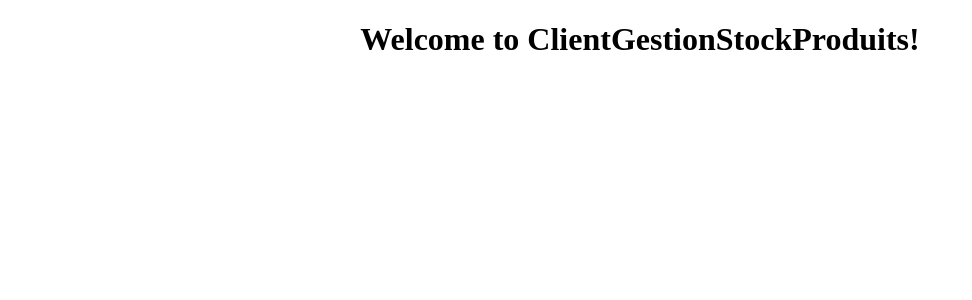
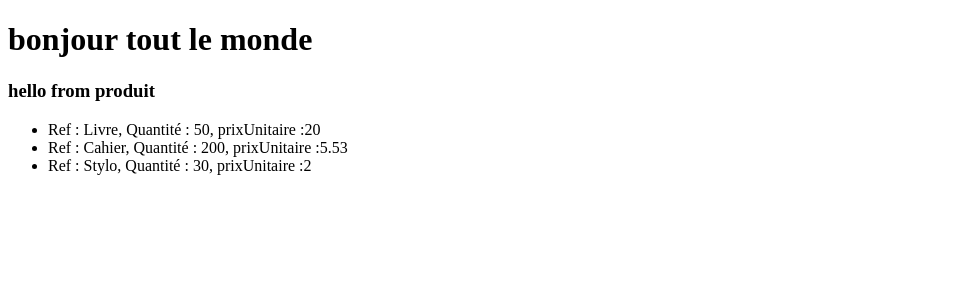
Before and after one commit to Abderrahim-Saybari/ClientGestionStockProduits, an Angular app: page / in a window 1280 px wide. Shown: the top 300 px of the page, without its empty margins (0-972 px from the left). Built offline with nearby package versions, Linux system fonts and the light colour scheme.

Commit message:
l'ajout et la modification dans package.json

```diff
--- a/package.json
+++ b/package.json
@@ -19,6 +19,11 @@
     "@angular/platform-browser": "~8.1.2",
     "@angular/platform-browser-dynamic": "~8.1.2",
     "@angular/router": "~8.1.2",
+    "@fortawesome/fontawesome-free": "^5.11.2",
+    "boostrap": "^2.0.0",
+    "bootstrap": "^4.0.0-beta.2",
+    "jquery": "^3.4.1",
+    "popper.js": "^1.16.0",
     "rxjs": "~6.4.0",
     "tslib": "^1.9.0",
     "zone.js": "~0.9.1"
--- a/src/app/app.component.html
+++ b/src/app/app.component.html
@@ -1,6 +1,2 @@
-<!--The content below is only a placeholder and can be replaced.-->
-<div style="text-align:center">
-  <h1>
-    Welcome to {{ title }}!
-  </h1>
-<router-outlet></router-outlet>
+<h1> bonjour tout le monde </h1>
+<app-produit></app-produit>
--- /dev/null
+++ b/src/app/produit/produit.component.html
@@ -0,0 +1,6 @@
+<h3>hello from produit</h3>
+<ul>
+    <li *ngFor="let produit of produits">
+      Ref : {{produit.ref}}, Quantité : {{produit.quantite}}, prixUnitaire :{{produit.prixUnitaire}}
+    </li>
+</ul>
--- /dev/null
+++ b/src/app/produit/produit.component.ts
@@ -0,0 +1,20 @@
+import { Component, OnInit } from '@angular/core';
+
+import {ProduitMockService } from './produit.mock.service';
+import { Produit } from '../shared/Produit';
+
+@Component({
+  selector: 'app-produit',
+  templateUrl: './produit.component.html',
+  styleUrls: ['./produit.component.css']
+})
+export class ProduitComponent implements OnInit {
+
+  produits: Produit[];
+  constructor(private produitservice: ProduitMockService) { }
+
+  ngOnInit() {
+    this.produits = this.produitservice.getProduits();
+  }
+
+}
--- /dev/null
+++ b/src/app/produit/produit.mock.service.ts
@@ -0,0 +1,25 @@
+import {Injectable} from '@angular/core';
+
+import { Produit } from '../shared/Produit';
+
+import { from } from 'rxjs';
+
+@Injectable()
+export class ProduitMockService {
+
+    PRODUITS: Produit[] = [];
+
+    constructor() {
+        const p1: Produit = new Produit('Livre', 50, 20);
+        const p2: Produit = new Produit('Cahier', 200, 5.53);
+        const p3: Produit = new Produit('Stylo', 30, 2);
+
+        this.PRODUITS.push(p1);
+        this.PRODUITS.push(p2);
+        this.PRODUITS.push(p3);
+    }
+
+    public getProduits(): Produit[] {
+         return this.PRODUITS;
+    }
+}
--- /dev/null
+++ b/src/app/shared/produit.ts
@@ -0,0 +1,7 @@
+export class Produit {
+    constructor(public ref?: string,
+                public quantite?: number,
+                public prixUnitaire?: number) {
+
+    }
+}
```
Also changed, not shown: src/app/app.module.ts (+6 -3 lines), src/app/produit/produit.component.css (added), 2 other files (tests, documents, lock files or other folders).
